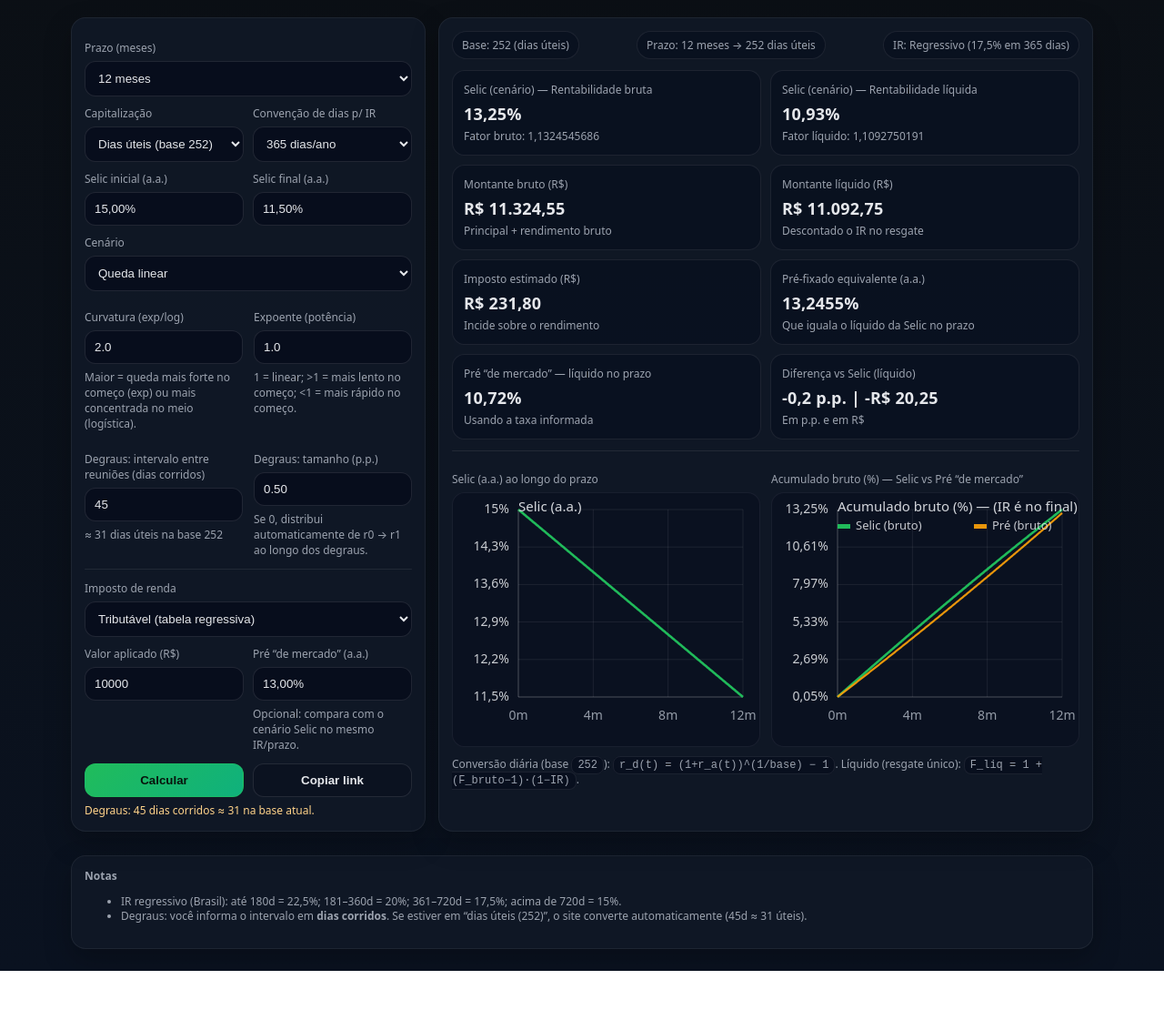
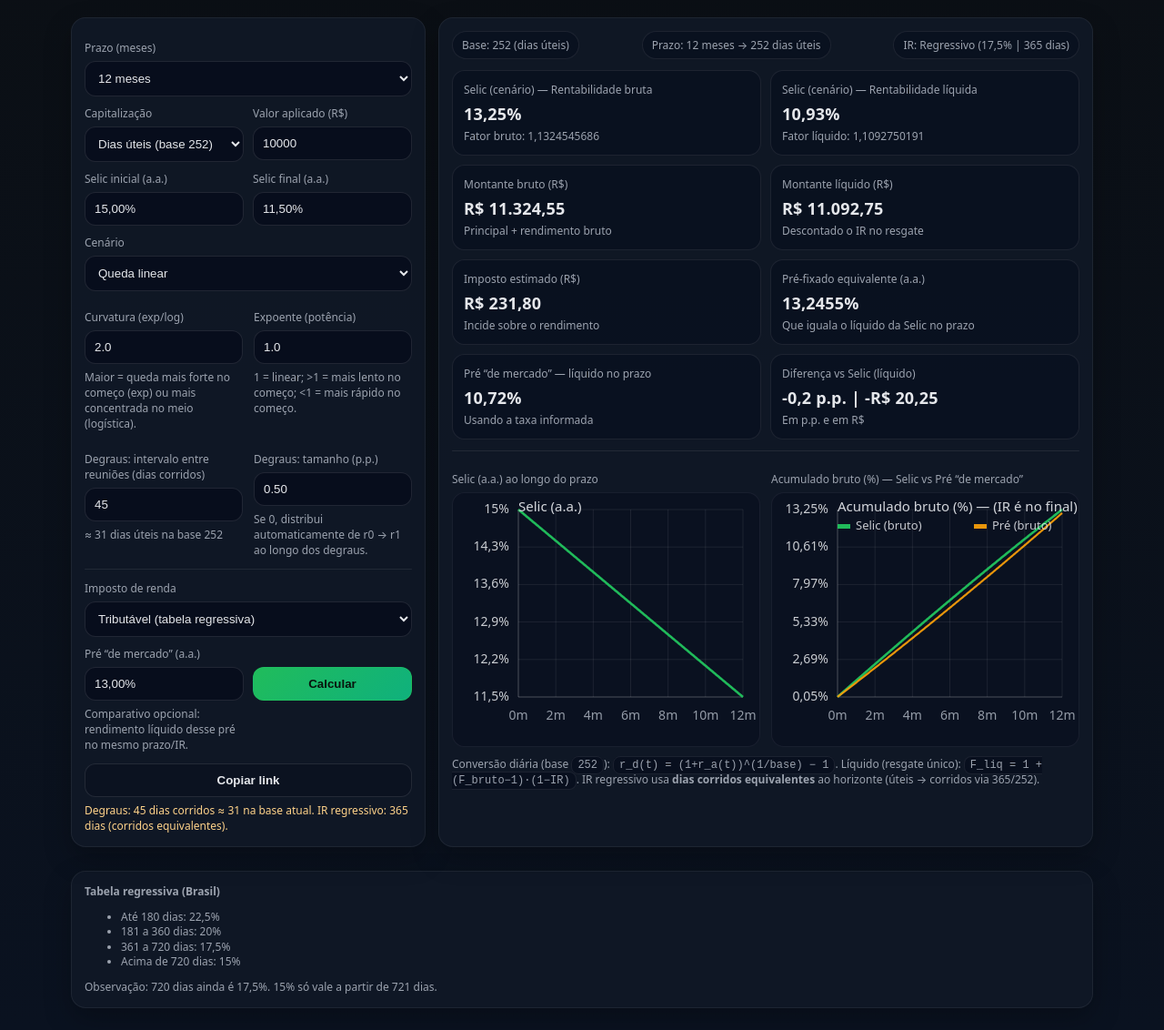
Before and after one commit to wandembergvrs/taxapre, a plain HTML site: page index.html in a window 1280 px wide. Shown: the part 93-1225 px from the top of the page at 91% size. Before the commit the page ends 1160 px from the top, so only its background shows below. Drawn offline with Linux system fonts and the light colour scheme.

Commit message:
Update index.html

```diff
--- a/index.html
+++ b/index.html
@@ -36,7 +36,8 @@
       border-color:rgba(34,197,94,.55); box-shadow:0 0 0 3px rgba(34,197,94,.12);
     }
     textarea{
-      min-height:120px; resize:vertical; font-family:ui-monospace,SFMono-Regular,Menlo,Consolas,"Liberation Mono",monospace;
+      min-height:120px; resize:vertical;
+      font-family:ui-monospace,SFMono-Regular,Menlo,Consolas,"Liberation Mono",monospace;
       font-size:12px; line-height:1.35;
     }
     .row{ display:flex; gap:10px; }
@@ -115,11 +116,8 @@
         </select>
       </div>
       <div>
-        <label for="diasIRConv">Convenção de dias p/ IR</label>
-        <select id="diasIRConv">
-          <option value="365" selected>365 dias/ano</option>
-          <option value="360">360 dias/ano</option>
-        </select>
+        <label for="principal">Valor aplicado (R$)</label>
+        <input id="principal" type="text" value="10000" />
       </div>
     </div>
 
@@ -178,7 +176,7 @@
 64-126; 14%
 127-189; 13%
 190-252; 11,5%</textarea>
-      <div class="hint">No modo “Dias úteis”, 12 meses = ~252 pontos; no modo “Dias corridos”, 12 meses = ~365 pontos.</div>
+      <div class="hint">No modo “Dias úteis”, 12 meses ≈ 252 pontos; no modo “Dias corridos”, 12 meses ≈ 365 pontos.</div>
     </div>
 
     <div class="hr"></div>
@@ -197,18 +195,17 @@
 
     <div class="row">
       <div>
-        <label for="principal">Valor aplicado (R$)</label>
-        <input id="principal" type="text" value="10000" />
+        <label for="preMarket">Pré “de mercado” (a.a.)</label>
+        <input id="preMarket" type="text" value="13,00%" />
+        <div class="hint">Comparativo opcional: rendimento líquido desse pré no mesmo prazo/IR.</div>
       </div>
       <div>
-        <label for="preMarket">Pré “de mercado” (a.a.)</label>
-        <input id="preMarket" type="text" value="13,00%" />
-        <div class="hint">Opcional: compara com o cenário Selic no mesmo IR/prazo.</div>
+        <label for="btnCalc" style="opacity:.0">.</label>
+        <button class="primary" id="btnCalc">Calcular</button>
       </div>
     </div>
 
     <div class="btns">
-      <button class="primary" id="btnCalc">Calcular</button>
       <button class="ghost" id="btnShare">Copiar link</button>
     </div>
 
@@ -283,17 +280,21 @@
       Conversão diária (base <code class="inline" id="baseSpan">—</code>):
       <code class="inline">r_d(t) = (1+r_a(t))^(1/base) − 1</code>.
       Líquido (resgate único): <code class="inline">F_liq = 1 + (F_bruto−1)·(1−IR)</code>.
+      IR regressivo usa <b>dias corridos equivalentes</b> ao horizonte (úteis → corridos via 365/252).
     </div>
   </section>
 </main>
 
 <footer>
   <div class="card">
-    <b>Notas</b>
+    <b>Tabela regressiva (Brasil)</b>
     <ul>
-      <li>IR regressivo (Brasil): até 180d = 22,5%; 181–360d = 20%; 361–720d = 17,5%; acima de 720d = 15%.</li>
-      <li>Degraus: você informa o intervalo em <b>dias corridos</b>. Se estiver em “dias úteis (252)”, o site converte automaticamente (45d ≈ 31 úteis).</li>
+      <li>Até 180 dias: 22,5%</li>
+      <li>181 a 360 dias: 20%</li>
+      <li>361 a 720 dias: 17,5%</li>
+      <li>Acima de 720 dias: 15%</li>
     </ul>
+    <div class="hint">Observação: 720 dias ainda é 17,5%. 15% só vale a partir de 721 dias.</div>
   </div>
 </footer>
 
@@ -352,7 +353,7 @@ function getBase(){ return el('unidade').value === 'uteis' ? 252 : 365; }
 function mesesToNDias(meses, base){ return Math.max(1, Math.round(meses * base / 12)); }
 
 /* =========
-   IR
+   IR (corrigido)
    ========= */
 function irAliquotaDias(days){
   if (days <= 180) return 0.225;
@@ -360,13 +361,16 @@ function irAliquotaDias(days){
   if (days <= 720) return 0.175;
   return 0.15;
 }
-function calcDiasIR(meses){
-  const conv = Number(el('diasIRConv').value || 365);
-  return Math.round((meses * conv) / 12);
+
+function diasCorridosEquivalentes(N, base){
+  // Se a simulação está em dias corridos, diasIR = N
+  // Se está em dias úteis (base 252), converte p/ corridos (aprox) via 365/252
+  return base === 365 ? N : Math.round(N * 365 / 252);
 }
-function getTaxConfig(meses){
+
+function getTaxConfig({N, base}){
   const regime = el('taxRegime').value;
-  const diasIR = calcDiasIR(meses);
+  const diasIR = diasCorridosEquivalentes(N, base);
 
   if (regime === 'isento') return {regime, aliq:0, diasIR, label:'Isento (0%)'};
   if (regime === 'manual') {
@@ -374,18 +378,17 @@ function getTaxConfig(meses){
     const aliq = isFinite(a) ? clamp(a,0,0.999) : 0;
     return {regime, aliq, diasIR, label:`Manual (${fmtPct2(aliq)})`};
   }
+
   const aliq = irAliquotaDias(diasIR);
-  return {regime, aliq, diasIR, label:`Regressivo (${fmtPct2(aliq)} em ${diasIR} dias)`};
+  return {regime, aliq, diasIR, label:`Regressivo (${fmtPct2(aliq)} | ${diasIR} dias)`};
 }
 
 /* =====================
    Degraus: calendário -> base
    ===================== */
 function stepEveryInBase(stepEveryCalendar, base){
-  // passo = dias corridos; se base=252, converte (aprox) via 252/365
   if (base === 365) return Math.max(1, Math.round(stepEveryCalendar));
-  const conv = 252/365;
-  return Math.max(1, Math.round(stepEveryCalendar * conv));
+  return Math.max(1, Math.round(stepEveryCalendar * (252/365)));
 }
 function refreshStepHint(){
   const base = getBase();
@@ -505,7 +508,10 @@ function buildCustomPath(N, r0, r1, text){
 
   // forward fill
   let last = rates[0];
-  for (let i=0;i<N;i++){ rates[i] = isFinite(rates[i]) ? rates[i] : last; last = rates[i]; }
+  for (let i=0;i<N;i++){
+    rates[i] = isFinite(rates[i]) ? rates[i] : last;
+    last = rates[i];
+  }
   return rates;
 }
 
@@ -542,7 +548,7 @@ function setupCanvas(canvas){
   canvas.width = Math.round(cssW * dpr);
   canvas.height = Math.round(cssH * dpr);
   const ctx = canvas.getContext('2d');
-  ctx.setTransform(dpr,0,0,dpr,0,0); // draw in CSS pixels
+  ctx.setTransform(dpr,0,0,dpr,0,0);
   return ctx;
 }
 
@@ -563,7 +569,6 @@ function drawLineChart(canvas, seriesA, seriesB, opts){
   scan(seriesA); if (seriesB) scan(seriesB);
   if (ymin===ymax){ ymin-=1; ymax+=1; }
 
-  // background grid
   ctx.strokeStyle = 'rgba(255,255,255,.08)';
   ctx.lineWidth = 1;
 
@@ -579,7 +584,6 @@ function drawLineChart(canvas, seriesA, seriesB, opts){
     ctx.beginPath(); ctx.moveTo(xx,y1); ctx.lineTo(xx,y0); ctx.stroke();
   }
 
-  // axes
   ctx.strokeStyle = 'rgba(255,255,255,.20)';
   ctx.beginPath(); ctx.moveTo(x0,y1); ctx.lineTo(x0,y0); ctx.lineTo(x1,y0); ctx.stroke();
 
@@ -587,7 +591,6 @@ function drawLineChart(canvas, seriesA, seriesB, opts){
   ctx.font = '14px system-ui,-apple-system,Segoe UI,Roboto,Arial';
   ctx.fillStyle = 'rgba(229,231,235,.88)';
 
-  // y labels
   ctx.textAlign = 'right';
   ctx.textBaseline = 'middle';
   for (let i=0;i<=yTicks;i++){
@@ -596,7 +599,6 @@ function drawLineChart(canvas, seriesA, seriesB, opts){
     ctx.fillText(opts.formatY(val), x0-10, yy);
   }
 
-  // x labels
   ctx.textAlign = 'center';
   ctx.textBaseline = 'top';
   for (let i=0;i<=xTicks;i++){
@@ -621,7 +623,6 @@ function drawLineChart(canvas, seriesA, seriesB, opts){
   plot(seriesA, 'rgba(34,197,94,.95)', 2.6);
   if (seriesB) plot(seriesB, 'rgba(245,158,11,.95)', 2.2);
 
-  // title
   if (opts.title){
     ctx.fillStyle = 'rgba(229,231,235,.92)';
     ctx.font = '15px system-ui,-apple-system,Segoe UI,Roboto,Arial';
@@ -630,7 +631,6 @@ function drawLineChart(canvas, seriesA, seriesB, opts){
     ctx.fillText(opts.title, x0, 8);
   }
 
-  // legend
   if (opts.legendA || opts.legendB){
     const yLeg = 34;
     let xLeg = x0;
@@ -692,7 +692,7 @@ function run(){
   const stepSize = Number(el('stepSize').value || 0.5);
   const customText = el('customText').value;
 
-  const taxCfg = getTaxConfig(meses);
+  const taxCfg = getTaxConfig({N, base});
   const ir = taxCfg.aliq;
 
   const ratesAA = buildPath({N,r0,r1,scenario,curv,expo,stepEveryCalendar,stepSize,base,customText});
@@ -721,9 +721,10 @@ function run(){
   el('badgeBase').textContent = `Base: ${base} (${unidadeTxt})`;
   el('badgeHorizonte').textContent = `Prazo: ${meses} meses → ${N} ${unidadeTxt}`;
   el('badgeIR').textContent = `IR: ${taxCfg.label}`;
+
   el('baseSpan').textContent = String(base);
 
-  // KPIs claros (percentual + R$)
+  // KPIs
   el('kEffBruta').textContent = fmtPct2(effBruta);
   el('kEffLiquida').textContent = fmtPct2(effLiquida);
   el('kMontanteBruto').textContent = fmtBRL(montanteBruto);
@@ -749,7 +750,7 @@ function run(){
   });
 
   const xLabelMonths = (idx)=>{
-    const t = (idx/(N-1)) * meses; // 0..meses
+    const t = (idx/(N-1)) * meses;
     return `${t.toLocaleString('pt-BR',{maximumFractionDigits:0})}m`;
   };
 
@@ -757,7 +758,7 @@ function run(){
     title: 'Selic (a.a.)',
     formatY: (v)=> v.toLocaleString('pt-BR',{maximumFractionDigits:2}) + '%',
     formatX: xLabelMonths,
-    xTicks: Math.min(6, Math.max(3, meses/6))
+    xTicks: 6
   });
 
   drawLineChart(el('chartAcc'), accSelicPct, accPrePct, {
@@ -766,10 +767,12 @@ function run(){
     formatX: xLabelMonths,
     legendA: 'Selic (bruto)',
     legendB: 'Pré (bruto)',
-    xTicks: Math.min(6, Math.max(3, meses/6))
+    xTicks: 6
   });
 
-  el('msg').textContent = `Degraus: ${Number(el('stepEveryCalendar').value||45)} dias corridos ≈ ${stepEveryInBase(Number(el('stepEveryCalendar').value||45), base)} na base atual.`;
+  const stepBase = stepEveryInBase(stepEveryCalendar, base);
+  const diasIR = diasCorridosEquivalentes(N, base);
+  el('msg').textContent = `Degraus: ${stepEveryCalendar} dias corridos ≈ ${stepBase} na base atual. IR regressivo: ${diasIR} dias (corridos equivalentes).`;
 }
 
 /* ===== share link ===== */
@@ -780,7 +783,7 @@ function setFromQuery(){
   if (get('preset')) el('prazoPreset').value = get('preset');
   if (get('meses')) el('prazoMeses').value = get('meses');
   if (get('u')) el('unidade').value = get('u');
-  if (get('irconv')) el('diasIRConv').value = get('irconv');
+
   if (get('r0')) el('r0').value = get('r0');
   if (get('r1')) el('r1').value = get('r1');
   if (get('s')) el('cenario').value = get('s');
@@ -789,8 +792,10 @@ function setFromQuery(){
   if (get('stepCal')) el('stepEveryCalendar').value = get('stepCal');
   if (get('stepSize')) el('stepSize').value = get('stepSize');
   if (get('custom')) el('customText').value = decodeURIComponent(get('custom'));
+
   if (get('tax')) el('taxRegime').value = get('tax');
   if (get('aliq')) el('aliqManual').value = get('aliq');
+
   if (get('P')) el('principal').value = get('P');
   if (get('pre')) el('preMarket').value = get('pre');
 
@@ -800,10 +805,10 @@ function setFromQuery(){
 function copyShareLink(){
   const meses = getMeses();
   const q = new URLSearchParams();
+
   q.set('preset', el('prazoPreset').value);
   q.set('meses', String(meses));
   q.set('u', el('unidade').value);
-  q.set('irconv', el('diasIRConv').value);
 
   q.set('r0', el('r0').value);
   q.set('r1', el('r1').value);
@@ -821,7 +826,9 @@ function copyShareLink(){
   q.set('pre', el('preMarket').value);
 
   const url = `${location.origin}${location.pathname}?${q.toString()}`;
-  navigator.clipboard.writeText(url).then(()=> el('msg').textContent='Link copiado.').catch(()=> el('msg').textContent='Não consegui copiar automaticamente.');
+  navigator.clipboard.writeText(url)
+    .then(()=> el('msg').textContent='Link copiado.')
+    .catch(()=> el('msg').textContent='Não consegui copiar automaticamente.');
 }
 
 /* listeners */
@@ -831,7 +838,15 @@ function copyShareLink(){
   el('unidade').addEventListener(evt, ()=>{ updateVisibility(); run(); });
   el('cenario').addEventListener(evt, ()=>{ updateVisibility(); run(); });
   el('taxRegime').addEventListener(evt, ()=>{ updateVisibility(); run(); });
+  el('aliqManual').addEventListener(evt, ()=>{ updateVisibility(); run(); });
   el('stepEveryCalendar').addEventListener(evt, ()=>{ updateVisibility(); run(); });
+  el('stepSize').addEventListener(evt, ()=>{ updateVisibility(); run(); });
+  el('curv').addEventListener(evt, ()=>{ updateVisibility(); run(); });
+  el('expo').addEventListener(evt, ()=>{ updateVisibility(); run(); });
+  el('r0').addEventListener(evt, ()=> run());
+  el('r1').addEventListener(evt, ()=> run());
+  el('principal').addEventListener(evt, ()=> run());
+  el('preMarket').addEventListener(evt, ()=> run());
 });
 el('btnCalc').addEventListener('click', run);
 el('btnShare').addEventListener('click', copyShareLink);
```
